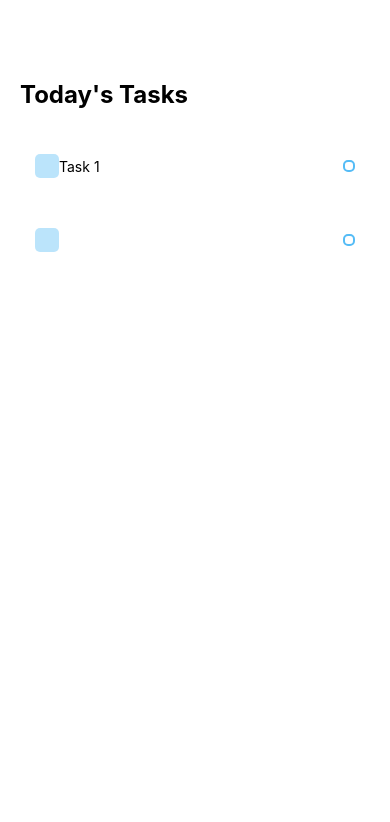
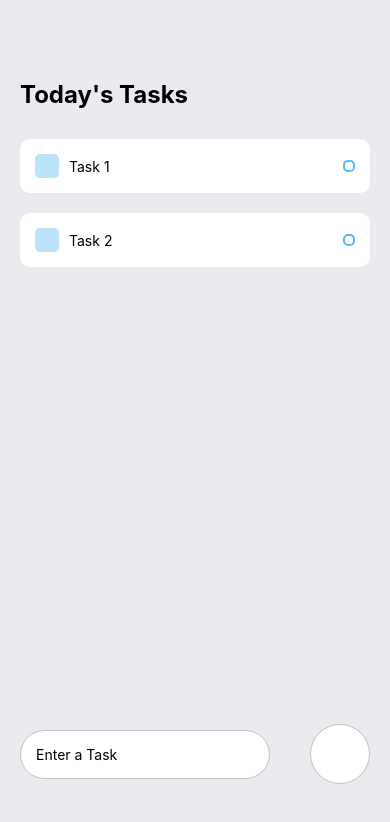
Before and after one commit to ayushhagarwal/ToDo_App_React_Native, a React Native app: screen / in a window 390 px wide. Shown: the top 822 px of the page. Built offline with nearby package versions, Linux system fonts and the light colour scheme.

Commit message:
Add Task component and UI ready

```diff
--- a/App.js
+++ b/App.js
@@ -1,5 +1,13 @@
 import { StatusBar } from "expo-status-bar";
-import { StyleSheet, Text, View } from "react-native";
+import {
+  Platform,
+  TextInput,
+  KeyboardAvoidingView,
+  StyleSheet,
+  Text,
+  View,
+  TouchableOpacity,
+} from "react-native";
 import Task from "./components/Task";
 
 export default function App() {
@@ -11,9 +19,24 @@ export default function App() {
         <View style={styles.items}>
           {/* This is where the tasks will go */}
           <Task text={"Task 1"} />
-          <Task />
+          <Task text={"Task 2"} />
         </View>
       </View>
+      {/* Add Task */}
+      <KeyboardAvoidingView
+        behavior={Platform.OS === "ios" ? "padding" : "height"}
+        style={styles.writeTaskWrapper}
+      >
+        <TextInput
+          style={styles.input}
+          placeholder={"Enter a Task"}
+        ></TextInput>
+        <TouchableOpacity>
+          <View style={styles.addWrapper}>
+            <Text style={styles.addText}></Text>
+          </View>
+        </TouchableOpacity>
+      </KeyboardAvoidingView>
     </View>
   );
 }
@@ -21,7 +44,7 @@ export default function App() {
 const styles = StyleSheet.create({
   container: {
     flex: 1,
-    backgroundColor: "#fff",
+    backgroundColor: "#e8eaed",
   },
   taskwrapper: {
     paddingTop: 80,
@@ -34,4 +57,32 @@ const styles = StyleSheet.create({
   items: {
     marginTop: 30,
   },
+  writeTaskWrapper: {
+    position: "absolute",
+    bottom: 60,
+    width: "100%",
+    flexDirection: "row",
+    justifyContent: "space-around",
+    alignItems: "center",
+  },
+  input: {
+    paddingVertical: 15,
+    paddingHorizontal: 15,
+    backgroundColor: "#fff",
+    borderRadius: 60,
+    borderColor: "#c0c0c0",
+    borderWidth: 1,
+    width: 250,
+  },
+  addWrapper: {
+    width: 60,
+    height: 60,
+    backgroundColor: "#fff",
+    justifyContent: "center",
+    alignItems: "center",
+    borderRadius: 60,
+    borderColor: "#c0c0c0",
+    borderWidth: 1,
+  },
+  addText: {},
 });
--- a/components/Task.js
+++ b/components/Task.js
@@ -37,6 +37,7 @@ const styles = StyleSheet.create({
   },
   itemText: {
     maxWidth: "80",
+    paddingLeft: 10,
   },
   circular: {
     width: 12,
```
